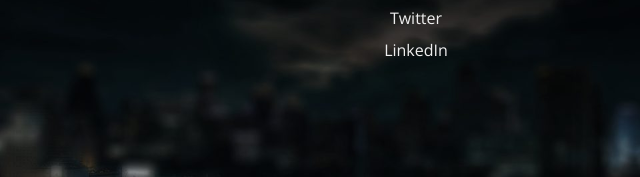
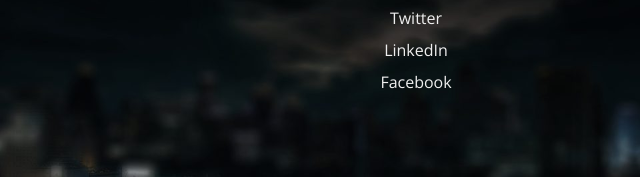
Before and after one commit to AlexTes/alextes.me, a plain HTML site: page index.html in a window 1280 px wide. Shown: the part 238-415 px from the top of the page, 224-864 px from the left. Drawn offline with nearby package versions, Linux system fonts and the light colour scheme.

Commit message:
Add facebook

```diff
--- a/index.html
+++ b/index.html
@@ -68,5 +68,6 @@
       <li><a href="https://github.com/alextes">GitHub</a></li>
       <li><a href="https://twitter.com/alextes">Twitter</a></li>
       <li><a href="https://www.linkedin.com/in/alextes/">LinkedIn</a></li>
+      <li><a href="https://facebook.com/smilingalex" target="_blank">Facebook</a></li>
     </ul>
 </body>
```
